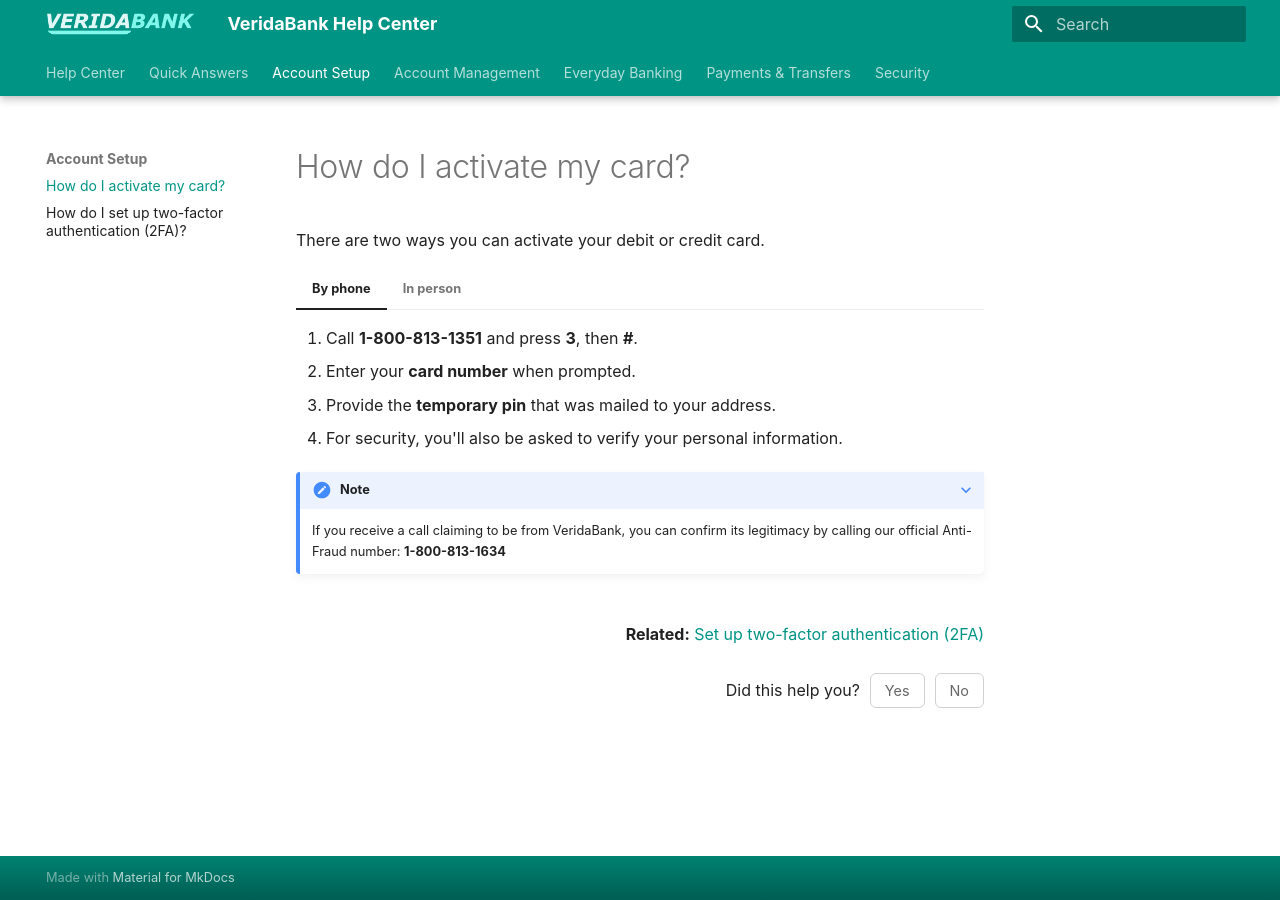
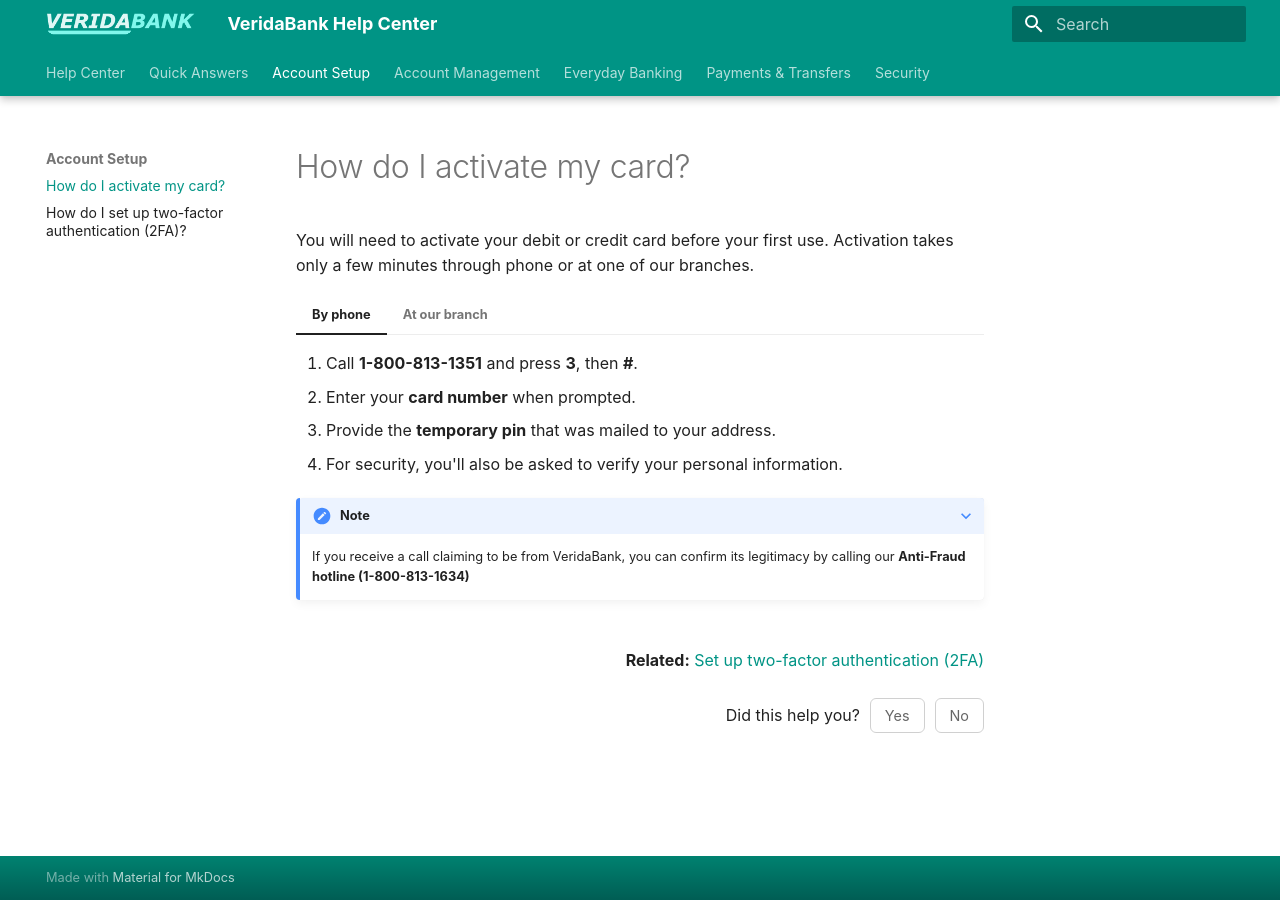
Before and after one commit to mlbms19/VeridaBank, an MkDocs documentation site: the page built from docs/Account Setup/Activate Card.md, in a window 1280 px wide. Built offline with MkDocs 1.6.1 and Material for MkDocs 9.7.7, drawn with Linux system fonts in a browser that asks for light colours; some web fonts are replaced.

Commit message:
Update card activation article

```diff
--- a/docs/Account Setup/Activate Card.md
+++ b/docs/Account Setup/Activate Card.md
@@ -1,6 +1,6 @@
 # How do I activate my card?
 
-There are two ways you can activate your debit or credit card.
+You will need to activate your debit or credit card before your first use. Activation takes only a few minutes through phone or at one of our branches.
 
 === "By phone"
     1. Call **1-800-813-1351** and press **3**, then **#**.
@@ -8,9 +8,9 @@ There are two ways you can activate your debit or credit card.
     3. Provide the **temporary pin** that was mailed to your address.
     4. For security, you'll also be asked to verify your personal information.
     ???+ note
-        If you receive a call claiming to be from VeridaBank, you can confirm its legitimacy by calling our official Anti-Fraud number: **1-800-813-1634**
+        If you receive a call claiming to be from VeridaBank, you can confirm its legitimacy by calling our **Anti-Fraud hotline (1-800-813-1634)**
 
-=== "In person"
+=== "At our branch"
     - &nbsp;&nbsp;Visit your nearest VeridaBank branch and we will activate the card for you.
 
 <div style="float:right; margin-top:12px;">
```
